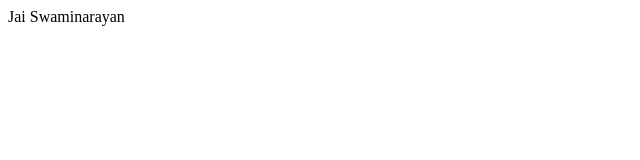
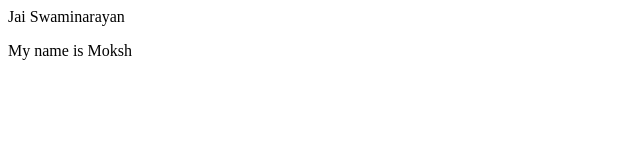
Before and after one commit to mokshrpatel/moksh_website, a plain HTML site: page index.html in a window 1280 px wide. Shown: the whole page, without its empty margins (0-640 px from the left). Drawn offline with Linux system fonts and the light colour scheme.

Commit message:
New paragraph

```diff
--- a/index.html
+++ b/index.html
@@ -1 +1,2 @@
 <p>Jai Swaminarayan</p>
+<p>My name is Moksh</p>
```
